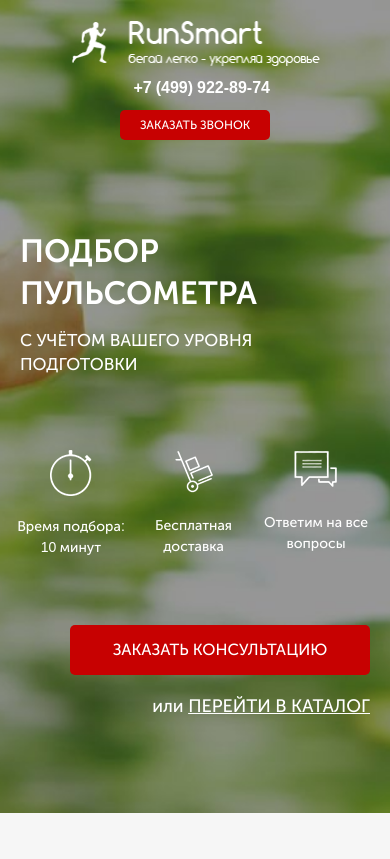
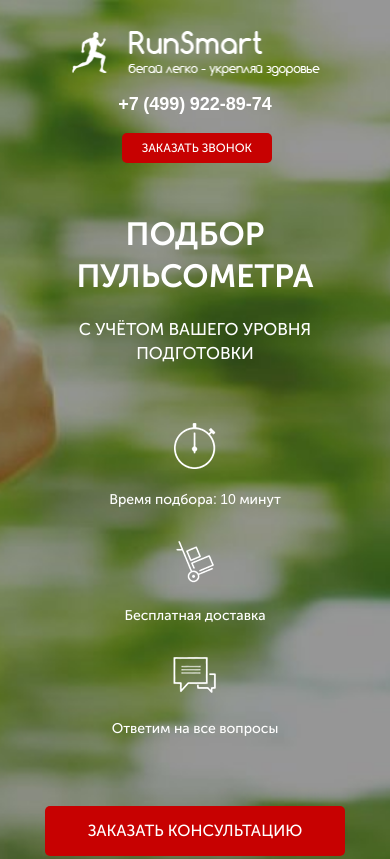
Before and after one commit to DikiyCy/RunSmart, a website: page src/index.html in a window 390 px wide. Shown: the top 859 px of the page. Drawn offline with Linux system fonts and the light colour scheme.

Commit message:
ещё правки

```diff
--- a/src/index.html
+++ b/src/index.html
@@ -47,7 +47,7 @@
 
           <button class="button button_main">заказать консультацию</button>
           <div class="promo__link">
-            или
+            или <br class="differ__xs">
             <a href="#">ПЕРЕЙТИ В КАТАЛОГ</a>
           </div>
         </div>
--- a/src/sass/base/_media.scss
+++ b/src/sass/base/_media.scss
@@ -24,14 +24,8 @@
 }
 @media (max-width: 767px) {
     .header {
-        &__phone {
-            font-size: 16px;
-        }
         &__official {
             display: none;
-        }
-        .button {
-            margin-top: 10px;
         }
     }
     .promo {
@@ -41,6 +35,8 @@
         }
         &__subheader {
             font-size: 17px;
+            margin-top: 12px;
+
         }
         &__icons {
             width: 353px;
@@ -51,17 +47,66 @@
             flex-direction: column;
             justify-content: center;
             align-items: center;
+            margin-top: 0;
+        }
+        &__item {
+            max-width: 400px;
+            margin-top: 40px;
+        }
+        &__subtitle {
+            margin-top: 15px;
+        }
+        &__descr {
+            margin-top: 15px;
         }
     }
 
 }
 @media (max-width: 575px) {
     .header {
-        display: flex;
-        flex-wrap: wrap;
-        justify-content: center;
+        margin-top: 10px;
+        flex-direction: column;
         &__phone {
-            margin-top: 10px;
+            margin-top: 15px;
+        }
+        .button {
+            margin-top: 15px;
         }
     }
+    .promo {
+        &__wrapper {
+            margin-top: 50px;
+            align-items: center;
+        }
+        &__header {
+            text-align: center;
+        }
+        &__subheader {
+            text-align: center;
+        }
+        &__icons {
+            flex-direction: column;
+            align-items: center;
+            margin-top: 20px;
+            width: 100%;
+        }
+        &__icon {
+            margin-top: 30px;
+            width: 100%;
+        }
+        &__link {
+            text-align: center;
+            .differ__xs {
+                display: block;
+            }
+            a {
+                display: block;
+                margin-top: 10px;
+            }
+        }
+    }
+    .title {
+        font-size: 26px;
+        line-height: 40px;
+    }
 }
--- a/src/sass/blocks/_header.scss
+++ b/src/sass/blocks/_header.scss
@@ -34,3 +34,6 @@
         align-items: flex-end;
     }
 }
+.differ__xs {
+    display: none;
+}
```
Also changed, not shown: src/css/style.min.css.
